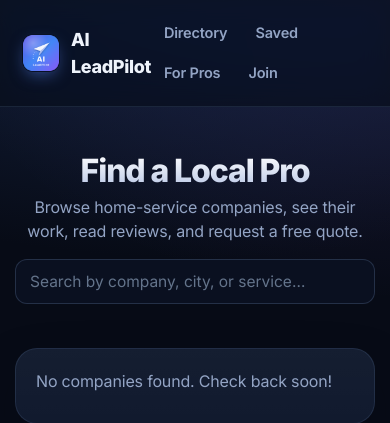
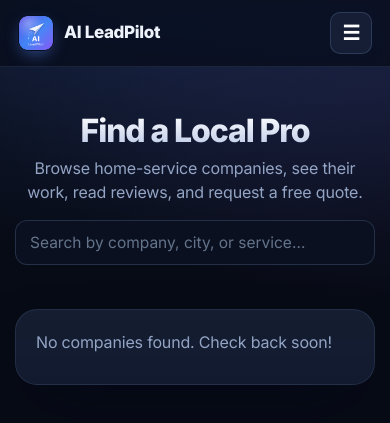
Before and after one commit to eddysinelien86-gif/Floridahub, a Flask app: page /directory in a window 390 px wide. Shown: the top 423 px of the page. Run offline with Flask 3, Linux system fonts and the light colour scheme; data that the repository does not hold is empty; some libraries are stand-ins or nearby versions.

Commit message:
Fix mobile nav: hamburger menu instead of wrapping links
Co-Authored-By: Claude Opus 4.8 <noreply@anthropic.com>
Claude-Session: https://claude.ai/code/session_01McpQP5NsXFiofFsFNHJzWi

```diff
--- a/saas/templates/base.html
+++ b/saas/templates/base.html
@@ -37,13 +37,23 @@
 
     /* top bar */
     .topbar{position:sticky;top:0;z-index:50;display:flex;align-items:center;justify-content:space-between;
-      padding:14px 22px;border-bottom:1px solid var(--line);
-      background:rgba(9,14,26,.72);backdrop-filter:saturate(160%) blur(14px);-webkit-backdrop-filter:saturate(160%) blur(14px);}
-    .brand{display:flex;align-items:center;gap:11px;font-weight:800;font-size:18px;letter-spacing:-.02em;}
-    .logo{width:38px;height:38px;border-radius:11px;display:block;object-fit:cover;box-shadow:0 6px 16px -4px rgba(91,140,255,.5);}
-    .nav{display:flex;align-items:center;flex-wrap:wrap;gap:2px;}
-    .nav a{padding:8px 13px;border-radius:10px;color:var(--muted);font-weight:600;font-size:14.5px;transition:.15s;}
+      padding:12px 18px;border-bottom:1px solid var(--line);
+      background:rgba(9,14,26,.82);backdrop-filter:saturate(160%) blur(14px);-webkit-backdrop-filter:saturate(160%) blur(14px);}
+    .brand{display:flex;align-items:center;gap:10px;font-weight:800;font-size:17px;letter-spacing:-.02em;white-space:nowrap;}
+    .logo{width:36px;height:36px;border-radius:11px;display:block;object-fit:cover;box-shadow:0 6px 16px -4px rgba(91,140,255,.5);flex:none;}
+    .nav{display:flex;align-items:center;gap:2px;}
+    .nav a{padding:8px 13px;border-radius:10px;color:var(--muted);font-weight:600;font-size:14.5px;transition:.15s;white-space:nowrap;}
     .nav a:hover{color:var(--text);background:rgba(130,160,210,.1);}
+    .menu-btn{display:none;background:rgba(130,160,210,.1);border:1px solid var(--line2);border-radius:10px;
+      width:42px;height:42px;padding:0;margin:0;align-items:center;justify-content:center;font-size:20px;box-shadow:none;}
+    @media (max-width:720px){
+      .menu-btn{display:inline-flex;}
+      .nav{position:absolute;top:60px;right:12px;left:12px;flex-direction:column;align-items:stretch;gap:4px;
+        background:var(--panel);border:1px solid var(--line2);border-radius:16px;padding:10px;
+        box-shadow:var(--shadow);display:none;}
+      .nav.open{display:flex;}
+      .nav a{padding:12px 14px;font-size:16px;border-radius:10px;}
+    }
 
     .wrap{max-width:1040px;margin:0 auto;padding:30px 20px 60px;}
 
@@ -105,7 +115,8 @@
 <body>
   <div class="topbar">
     <a class="brand" href="/" style="color:inherit;"><img class="logo" src="/static/logo.png" alt="AI LeadPilot logo" /> AI LeadPilot</a>
-    <div class="nav">
+    <button class="menu-btn" aria-label="Menu" onclick="document.getElementById('nav').classList.toggle('open')">☰</button>
+    <div class="nav" id="nav">
       <a href="/directory">Directory</a>
       {% if user %}
         <a href="/dashboard">Dashboard</a><a href="/profile">Profile</a><a href="/team">Team</a><a href="/logout">Log out</a>
```
